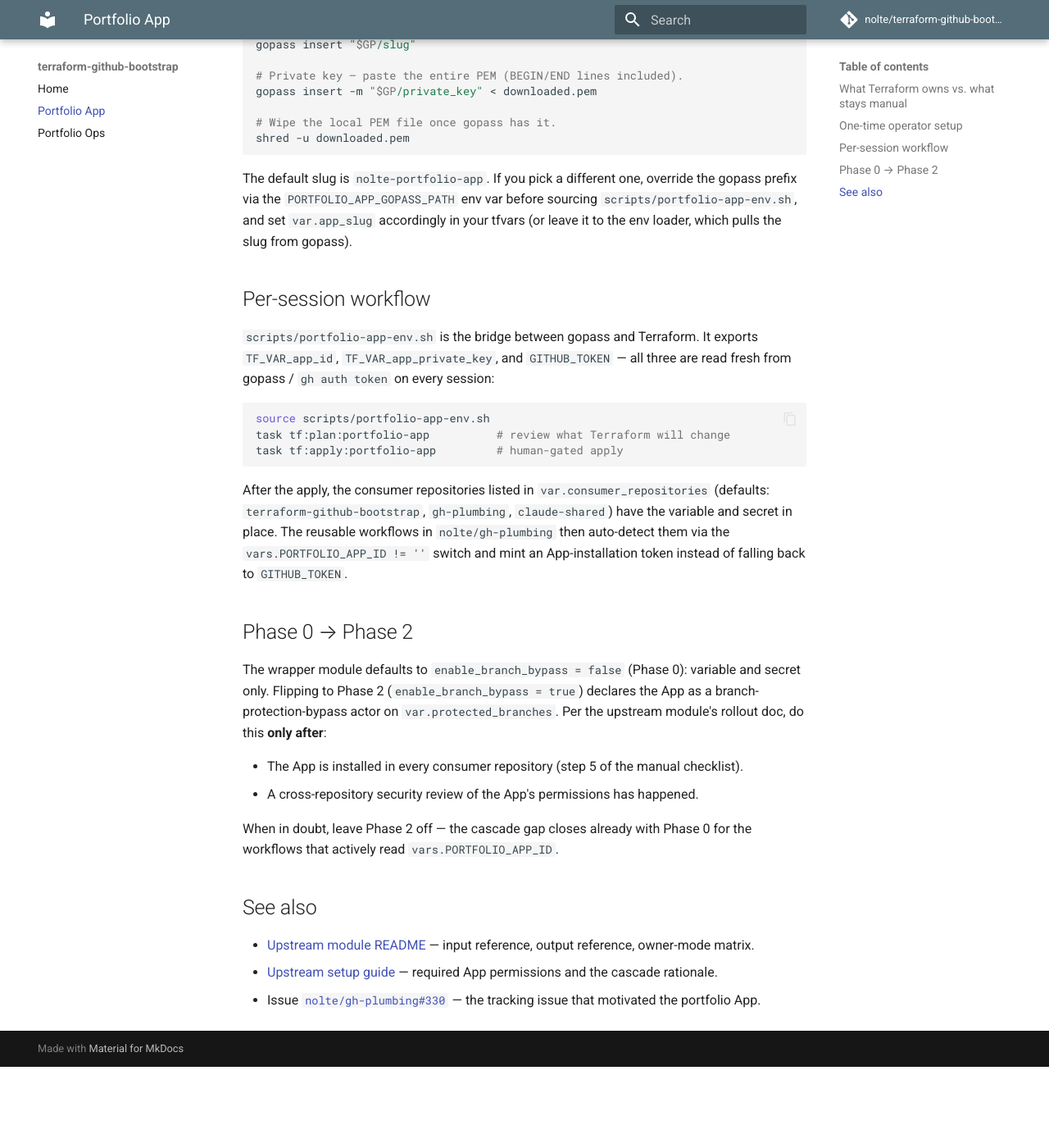
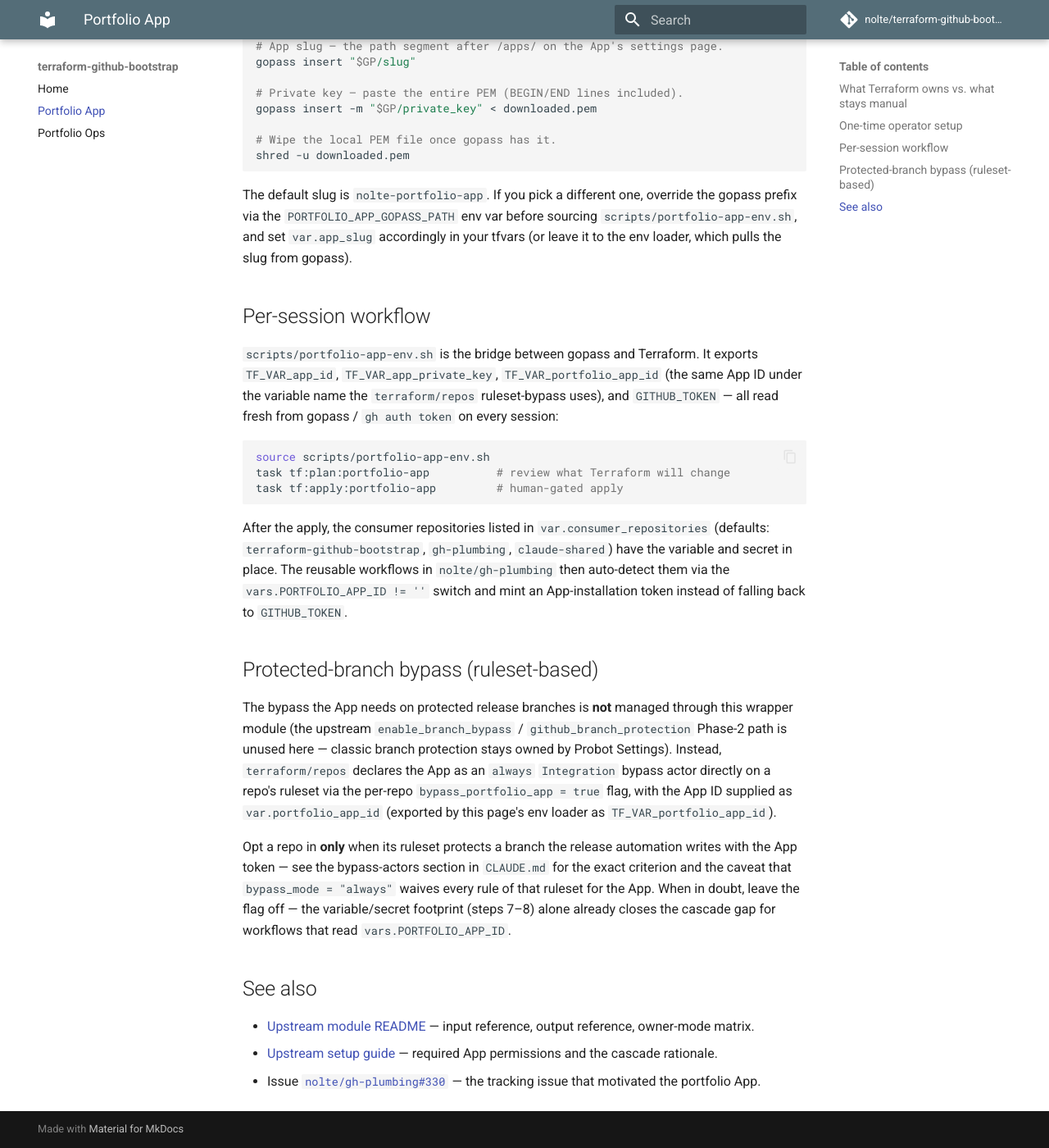
Before and after one commit to nolte/terraform-github-bootstrap, an MkDocs documentation site: the page built from docs/en/portfolio-app.md, in a window 1280 px wide and 1400 px high, scrolled down 1416 px. Shown: the whole window at 82% size. Built offline with MkDocs 1.6.1 and Material for MkDocs 9.7.7, drawn with Linux system fonts in a browser that asks for light colours; comment, search, counter and statistics services are not loaded; before the commit the page ends 2717 px from its top, so only the background shows below that; some of the changed text lies outside the part shown.

Commit message:
feat(repos): declare portfolio-app ruleset bypass in Terraform (#15)

````diff
--- a/Taskfile.yml
+++ b/Taskfile.yml
@@ -43,13 +43,13 @@ tasks:
         done
 
   tf:plan:
-    desc: terraform plan for the repos root module (requires GITHUB_TOKEN with `repo` scope)
+    desc: terraform plan for the repos root module (requires GITHUB_TOKEN with `repo` scope; plus TF_VAR_portfolio_app_id — `source scripts/portfolio-app-env.sh` — when a ruleset sets bypass_portfolio_app)
     cmds:
       - terraform -chdir=terraform/repos init -input=false
       - terraform -chdir=terraform/repos plan
 
   tf:apply:
-    desc: terraform apply for the repos root module (human-gated)
+    desc: terraform apply for the repos root module (human-gated; same env prerequisites as tf:plan)
     cmds:
       - terraform -chdir=terraform/repos init -input=false
       - terraform -chdir=terraform/repos apply
--- a/docs/en/portfolio-app.md
+++ b/docs/en/portfolio-app.md
@@ -16,7 +16,7 @@ Terraform can only manage the App's **footprint** in consumer repositories. The
 | 6. Persist App ID + private key in gopass | local shell | **manual (you), one-time** |
 | 7. Create per-repo `PORTFOLIO_APP_ID` Actions variable | github_actions_variable | **Terraform** |
 | 8. Create per-repo `PORTFOLIO_APP_PRIVATE_KEY` Actions secret | github_actions_secret | **Terraform** |
-| 9. (Optional, Phase 2) Branch-protection bypass for the App | github_branch_protection | **Terraform** (after operator opts in) |
+| 9. (Optional, per repo) Ruleset bypass for the App on protected release branches | `github_repository_ruleset` `bypass_actors` in `terraform/repos` | **Terraform** (after operator opts in) |
 
 The permissions list, the exact webhook setting, and the rationale behind the App-token cascade are documented once at [`nolte/gh-plumbing/docs/en/portfolio-app/setup.md`](https://github.com/nolte/gh-plumbing/blob/develop/docs/en/portfolio-app/setup.md) — do not duplicate them here.
 
@@ -44,7 +44,7 @@ The default slug is `nolte-portfolio-app`. If you pick a different one, override
 
 ## Per-session workflow
 
-`scripts/portfolio-app-env.sh` is the bridge between gopass and Terraform. It exports `TF_VAR_app_id`, `TF_VAR_app_private_key`, and `GITHUB_TOKEN` — all three are read fresh from gopass / `gh auth token` on every session:
+`scripts/portfolio-app-env.sh` is the bridge between gopass and Terraform. It exports `TF_VAR_app_id`, `TF_VAR_app_private_key`, `TF_VAR_portfolio_app_id` (the same App ID under the variable name the `terraform/repos` ruleset-bypass uses), and `GITHUB_TOKEN` — all read fresh from gopass / `gh auth token` on every session:
 
 ```sh
 source scripts/portfolio-app-env.sh
@@ -54,14 +54,11 @@ task tf:apply:portfolio-app         # human-gated apply
 
 After the apply, the consumer repositories listed in `var.consumer_repositories` (defaults: `terraform-github-bootstrap`, `gh-plumbing`, `claude-shared`) have the variable and secret in place. The reusable workflows in `nolte/gh-plumbing` then auto-detect them via the `vars.PORTFOLIO_APP_ID != ''` switch and mint an App-installation token instead of falling back to `GITHUB_TOKEN`.
 
-## Phase 0 → Phase 2
+## Protected-branch bypass (ruleset-based)
 
-The wrapper module defaults to `enable_branch_bypass = false` (Phase 0): variable and secret only. Flipping to Phase 2 (`enable_branch_bypass = true`) declares the App as a branch-protection-bypass actor on `var.protected_branches`. Per the upstream module's rollout doc, do this **only after**:
+The bypass the App needs on protected release branches is **not** managed through this wrapper module (the upstream `enable_branch_bypass` / `github_branch_protection` Phase-2 path is unused here — classic branch protection stays owned by Probot Settings). Instead, `terraform/repos` declares the App as an `always` `Integration` bypass actor directly on a repo's ruleset via the per-repo `bypass_portfolio_app = true` flag, with the App ID supplied as `var.portfolio_app_id` (exported by this page's env loader as `TF_VAR_portfolio_app_id`).
 
-- The App is installed in every consumer repository (step 5 of the manual checklist).
-- A cross-repository security review of the App's permissions has happened.
-
-When in doubt, leave Phase 2 off — the cascade gap closes already with Phase 0 for the workflows that actively read `vars.PORTFOLIO_APP_ID`.
+Opt a repo in **only** when its ruleset protects a branch the release automation writes with the App token — see the bypass-actors section in `CLAUDE.md` for the exact criterion and the caveat that `bypass_mode = "always"` waives every rule of that ruleset for the App. When in doubt, leave the flag off — the variable/secret footprint (steps 7–8) alone already closes the cascade gap for workflows that read `vars.PORTFOLIO_APP_ID`.
 
 ## See also
 
````
Also changed, not shown: CLAUDE.md (+2 -0 lines), docs/en/index.md (+1 -1 lines), 4 other files.
